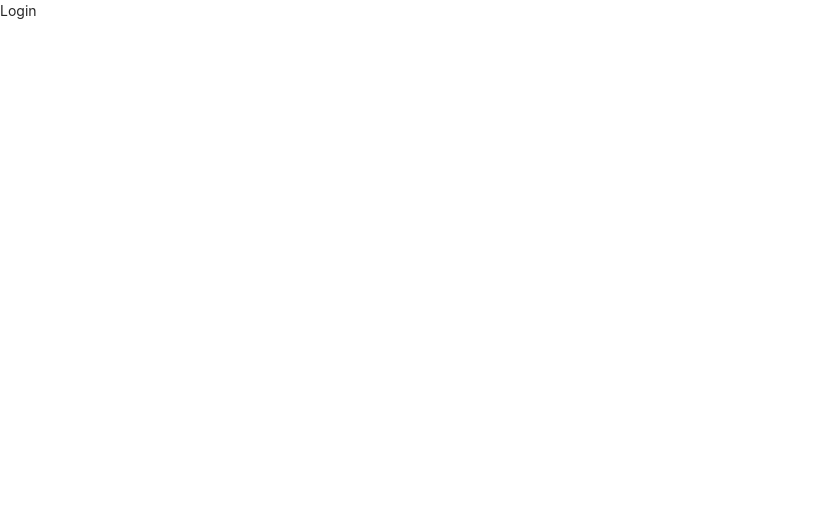
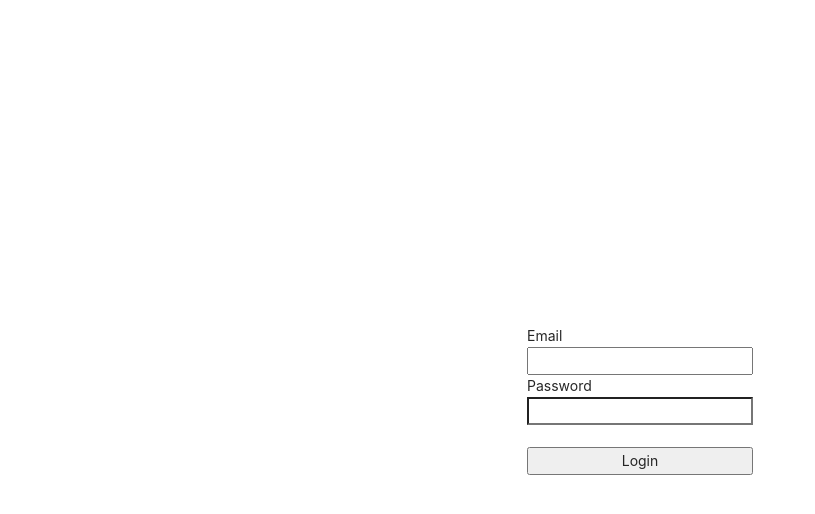
Before and after one commit to wonhopark89-dev/boilerplate-mern-login-javascript, a React (Create React App) app in the folder client/: page /login in a window 1280 px wide. Shown: the top 514 px of the page, without its empty margins (0-815 px from the left). Built offline with nearby package versions, Linux system fonts and the light colour scheme.

Commit message:
login with redux patterns

```diff
--- /dev/null
+++ b/client/src/_actions/types.js
@@ -0,0 +1 @@
+export const LOGIN_USER = 'login_user';
--- /dev/null
+++ b/client/src/_actions/user_action.js
@@ -0,0 +1,14 @@
+import axios from 'axios';
+import { LOGIN_USER } from './types';
+
+export function loginUser(dataToSubmit) {
+  const request = axios
+    .post('/api/users/login', dataToSubmit)
+    .then((response) => response.data);
+
+  // return 시키면서 request 를 리듀서로 보내야함
+  return {
+    type: LOGIN_USER,
+    payload: request,
+  };
+}
--- a/client/src/_reducers/index.js
+++ b/client/src/_reducers/index.js
@@ -1,8 +1,8 @@
 import { combineReducers } from 'redux';
-
+import user from './user_reducer'; // default 값이라서 원하는 변수명으로
 const rootReducer = combineReducers({
   // reducer 들을 하나로 묶어줌
-  // todo
+  user,
 });
 
 export default rootReducer;
--- /dev/null
+++ b/client/src/_reducers/user_reducer.js
@@ -0,0 +1,11 @@
+import { LOGIN_USER } from '../_actions/types';
+
+export default function (state = {}, action) {
+  // 타입이 여러개 될 수 있으니까
+  switch (action.type) {
+    case LOGIN_USER:
+      return { ...state, loginSuccess: action.payload };
+    default:
+      return state;
+  }
+}
--- a/client/src/components/views/LandingPage/LandingPage.js
+++ b/client/src/components/views/LandingPage/LandingPage.js
@@ -1,7 +1,19 @@
 import React from 'react';
 
-function LandingPage(props) {
-  return <div>LandingPage</div>;
+function LandingPage() {
+  return (
+    <div
+      style={{
+        display: 'flex',
+        justifyContent: 'center',
+        alignItems: 'center',
+        width: '100%',
+        height: '100vh',
+      }}
+    >
+      <h2>시작 페이지</h2>
+    </div>
+  );
 }
 
 export default LandingPage;
--- a/client/src/components/views/LoginPage/LoginPage.js
+++ b/client/src/components/views/LoginPage/LoginPage.js
@@ -1,7 +1,66 @@
-import React from 'react';
+import React, { useState } from 'react';
+import { useDispatch } from 'react-redux';
+import { loginUser } from '../../../_actions/user_action';
 
 function LoginPage(props) {
-  return <div>Login</div>;
+  const dispatch = useDispatch();
+
+  const [email, setEmail] = useState('');
+  const [password, setPassword] = useState('');
+
+  const onEmailHandler = (event) => {
+    setEmail(event.currentTarget.value);
+  };
+
+  const onPasswordHandler = (event) => {
+    setPassword(event.currentTarget.value);
+  };
+
+  const onSubmitHandler = (event) => {
+    event.preventDefault(); // refresh 를 막기위해
+
+    let body = {
+      email: email,
+      password: password,
+    };
+
+    dispatch(loginUser(body)).then((response) => {
+      if (response.payload.loginSuccess) {
+        props.history.push('/'); // 페이지 이동
+      } else {
+        alert('Error');
+      }
+    });
+
+    // 만약 redux 를 안쓰면 이렇게
+    // axios.post('/api/users/login', body).then((response) => {
+    //   // todo : ...
+    // });
+  };
+
+  return (
+    <div
+      style={{
+        display: 'flex',
+        justifyContent: 'center',
+        alignItems: 'center',
+        width: '100%',
+        height: '100vh',
+      }}
+    >
+      <form
+        style={{ display: 'flex', flexDirection: 'column ' }}
+        onSubmit={onSubmitHandler}
+      >
+        <label>Email</label>
+        <input type="email" value={email} onChange={onEmailHandler} />
+        <label>Password</label>
+        <input type="password" value={password} onChange={onPasswordHandler} />
+        <br />
+        <button type="submit">Login</button>
+      </form>
+    </div>
+  );
 }
 
 export default LoginPage;
```
